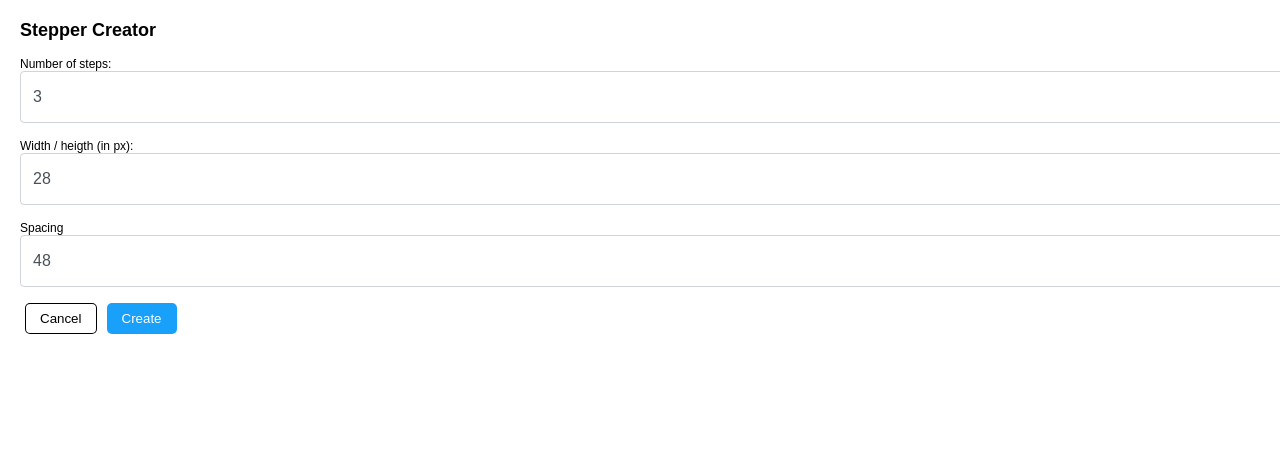
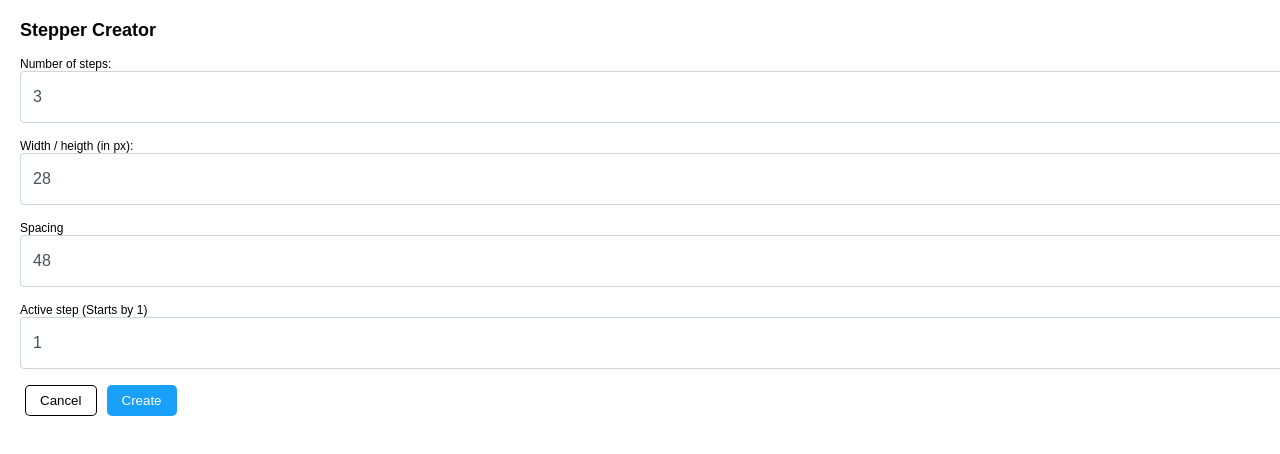
Before and after one commit to RafaelGondi/figma-step-by-stepper, a Vue app: page / in a window 1280 px wide. Shown: the top 454 px of the page. Built offline with nearby package versions, Linux system fonts and the light colour scheme; the HTML template or start-up script is replaced by a standard one.

Commit message:
Adds an input to change the style of the active step

```diff
--- a/package.json
+++ b/package.json
@@ -1,6 +1,6 @@
 {
     "name": "step-by-stepper",
-    "version": "0.4.0",
+    "version": "0.5.0",
     "description": "Figma plugin to create stepper components",
     "scripts": {
         "build": "webpack --mode=production",
--- a/src/App.vue
+++ b/src/App.vue
@@ -28,6 +28,15 @@
 			/>
 		</div>
 
+		<div class="input-group">
+			<label>Active step (Starts by 1)</label>
+			<input
+				type="number"
+				v-model.number="active_step"
+				value="1"
+			/>
+		</div>
+
 		<button @click="cancel">Cancel</button>
 		<button id="create" @click="create">Create</button>
 	</div>
@@ -41,6 +50,7 @@ export default {
 			number_of_steps: 3,
 			size: 28,
 			spacing: 48,
+			active_step: 1,
 		};
 	},
 	methods: {
@@ -48,8 +58,9 @@ export default {
 			const number_of_steps = parseInt(this.number_of_steps, 10);
 			const size = parseInt(this.size, 10);
 			const spacing = parseInt(this.spacing, 10);
+			const active_step = parseInt(this.active_step, 10);
 
-			parent.postMessage({ pluginMessage: { type: 'create-steps', number_of_steps, size, spacing} }, '*')
+			parent.postMessage({ pluginMessage: { type: 'create-steps', number_of_steps, size, spacing, active_step } }, '*')
 		},
 		cancel: function() {
 			parent.postMessage({ pluginMessage: { type: "cancel" } }, "*");
```
Also changed, not shown: src/code.ts (+10 -2 lines).
